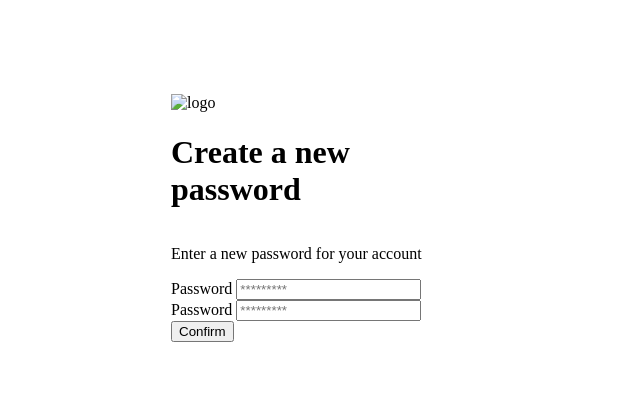
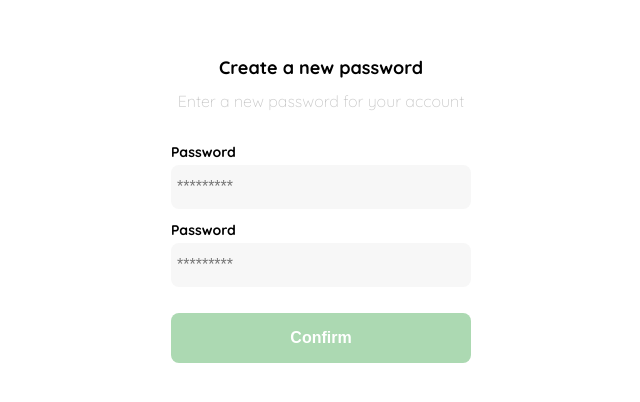
Before and after one commit to ffarias90/yard-sale-platzi, a plain HTML site: page clase1.html in a window 1280 px wide. Shown: the part 182-584 px from the top of the page, without its empty margins (319-959 px from the left). Drawn offline with Linux system fonts and the light colour scheme.

Commit message:
primera pantalla lista

```diff
--- a/clase1.html
+++ b/clase1.html
@@ -5,9 +5,25 @@
     <meta charset="UTF-8">
     <meta http-equiv="X-UA-Compatible" content="IE=edge">
     <meta name="viewport" content="width=device-width, initial-scale=1.0">
+    <!--importar fuentes de google fonts-->
+    <link rel="preconnect" href="https://fonts.googleapis.com">
+    <link rel="preconnect" href="https://fonts.gstatic.com" crossorigin>
+    <link href="https://fonts.googleapis.com/css2?family=Quicksand:wght@300;500;700&display=swap" rel="stylesheet">
     <title>Document</title>
     <style>
+        :root {
+            --white: #FFFFFF;
+            --black: #000000;
+            --very-light-pink: #C7C7C7;
+            --text-input-field: #F7F7F7;
+            --hospital-green: #ACD9B2;
+            --sm: 14px;
+            --md: 16px;
+            --lg: 18px;
+        }
+
         body {
+            font-family: 'Quicksand', sans-serif;
             margin: 0;
         }
 
@@ -23,6 +39,72 @@
             grid-template-rows: auto 1fr auto;
             width: 300px;
         }
+
+        .logo {
+            width: 150px;
+            margin-bottom: 48px;
+            justify-self: center;
+            display: none;
+        }
+
+        .title {
+            font-size: var(--lg);
+            margin-bottom: 12px;
+            text-align: center;
+        }
+
+        .subtitle {
+            color: var(--very-light-pink);
+            font-size: var(--md);
+            font-weight: 300;
+            margin-top: 0;
+            margin-bottom: 32px;
+            text-align: center;
+        }
+
+        .label {
+            font-size: var(--sm);
+            font-weight: bold;
+            margin-bottom: 4px;
+        }
+
+        .form {
+            display: flex;
+            flex-direction: column;
+        }
+
+        .input {
+            background-color: var(--text-input-field);
+            border: none;
+            border-radius: 8px;
+            height: 32px;
+            font-size: var(--md);
+            padding: 6px;
+            margin-bottom: 12px;
+        }
+
+        .primary-button {
+            background-color: var(--hospital-green);
+            border-radius: 8px;
+            border: none;
+            color: var(--white);
+            width: 100%;
+            cursor: pointer;
+            font-size: var(--md);
+            font-weight: bold;
+            height: 50px;
+        }
+
+        .login-button {
+            margin-top: 14px;
+            margin-bottom: 30px;
+        }
+
+        @media (max-width: 640px) {
+            .logo {
+                display: block;
+            }
+        }
     </style>
 </head>
 
@@ -31,20 +113,22 @@
 
     <div class="login">
         <div class="form-container">
-            <img src="" alt="logo" class="logo">
-
+            <!--logo-->
+            <img src="./logos/logo_yard_sale.svg" alt="logo" class="logo">
 
             <h1 class="title">Create a new password</h1>
             <p class="subtitle">Enter a new password for your account</p>
 
+            <!--form-->
             <form action="/" class="form">
                 <label for="password" class="label">Password</label>
-                <input type="password" id="password" placeholder="*********" class="input-password">
+                <input type="password" id="password" placeholder="*********" class="input input-password">
 
                 <label for="new-password" class="label">Password</label>
-                <input type="password" id="new-password" placeholder="*********" class="input-password">
+                <input type="password" id="new-password" placeholder="*********" class="input input-password">
 
-                <input type="submit" value="Confirm" class="primary-button" class="login-button">
+                <!--button-->
+                <input type="submit" value="Confirm" class="primary-button login-button">
             </form>
         </div>
     </div>
```
